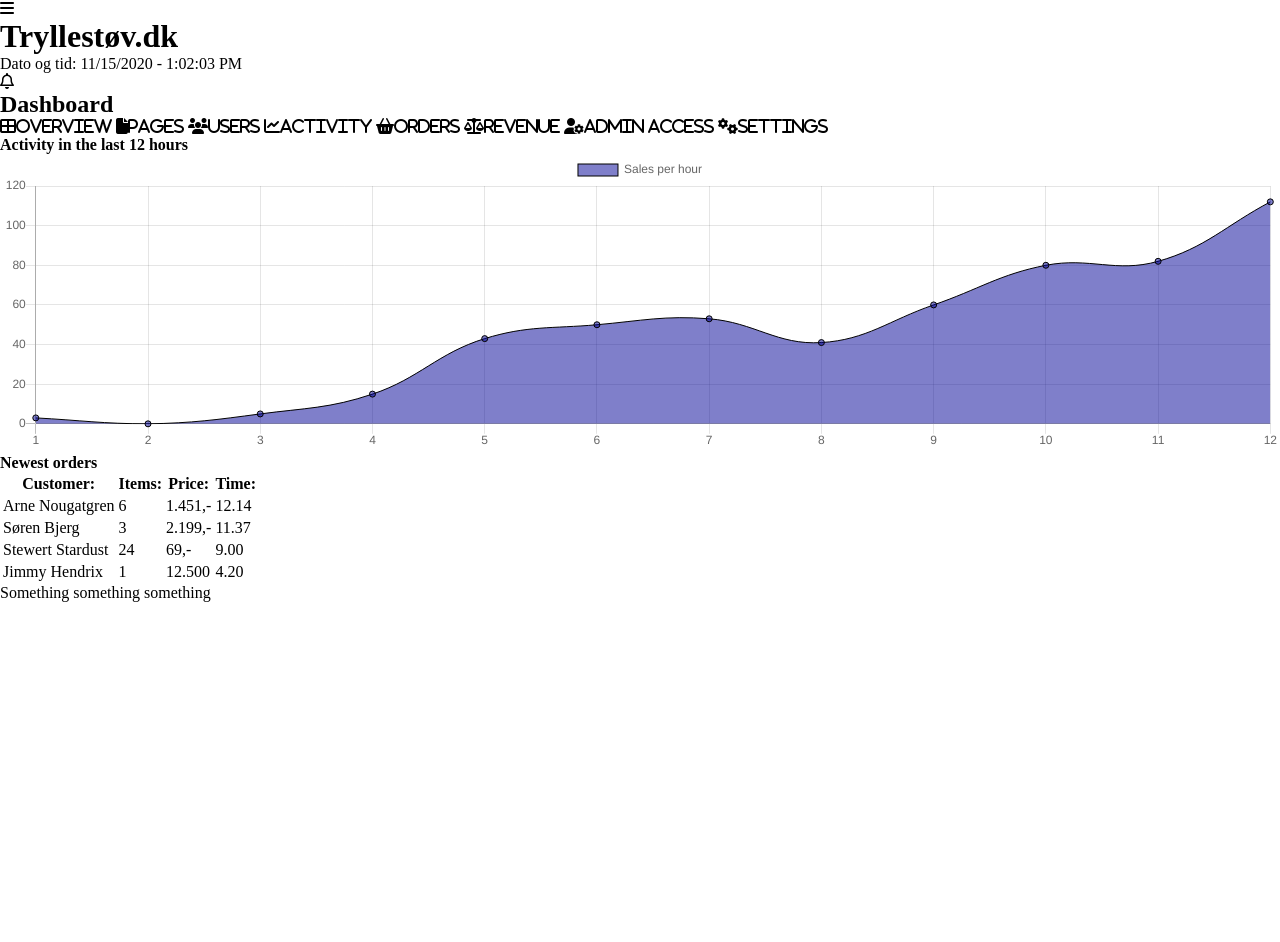
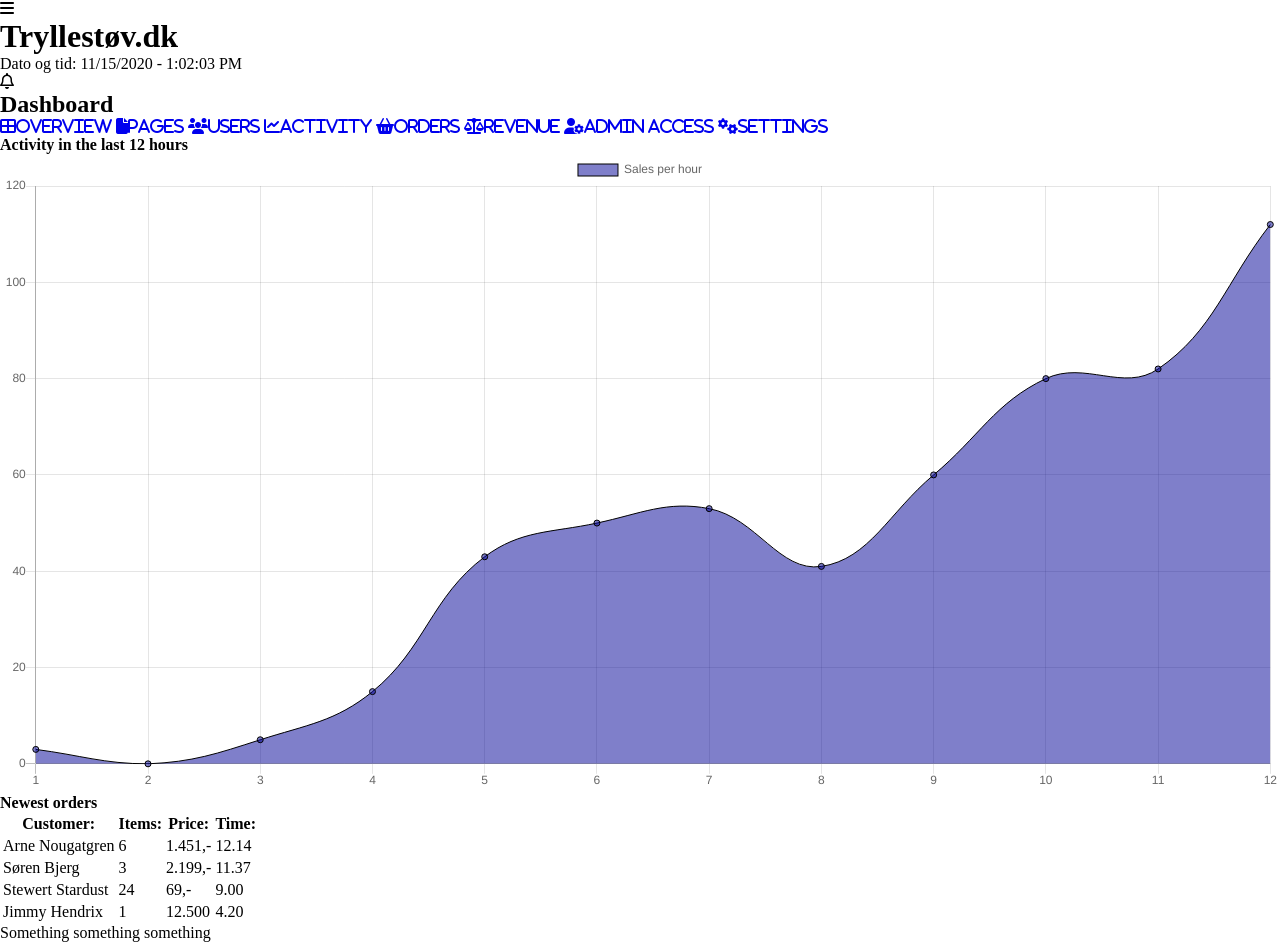
Before and after one commit to slippins/Dashboard, a website: page index.html in a window 1280 px wide. Before the commit the page ends 800 px from the top, so only its background shows below. Drawn offline with nearby package versions, Linux system fonts and the light colour scheme.

Commit message:
rettet stort bogstav og ændret menuen

```diff
--- a/index.html
+++ b/index.html
@@ -27,7 +27,7 @@
 </head>
 <body>
 
-    <div class="Header">
+    <div class="header">
         <i class="fas fa-bars"></i>
         <h1>Tryllestøv.dk</h1>
         <div id="datoTid">
@@ -41,19 +41,20 @@
     </div>
     <div class="dashboardMenu">
         <h2>Dashboard</h2>
-        <i class="fas fa-th-large">Overview</i>
-        <i class="fas fa-file">Pages</i>
-        <i class="fas fa-users">Users</i>
-        <i class="fas fa-chart-line">Activity</i>
-        <i class="fas fa-shopping-basket">Orders</i>
-        <i class="fas fa-balance-scale">Revenue</i>
-        <i class="fas fa-user-cog">Admin Access</i>
-        <i class="fas fa-cogs">Settings</i>
+        <a href="#"><i class="fas fa-th-large">Overview</i></a>
+        <a href="#"><i class="fas fa-file">Pages</i></a>
+        <a href="#"><i class="fas fa-users">Users</i></a>
+        <a href="#"><i class="fas fa-chart-line">Activity</i></a>
+        <a href="#"><i class="fas fa-shopping-basket">Orders</i></a>
+        <a href="#"><i class="fas fa-balance-scale">Revenue</i></a>
+        <a href="#"><i class="fas fa-user-cog">Admin Access</i></a>
+        <a href="#"><i class="fas fa-cogs">Settings</i></a>
+
     </div>
     <div class="main">
         <div class="dashboard-tile" id="last-hour">
             <strong>Activity in the last 12 hours</strong>
-            <canvas id="salesChart" style="position: relative; height:15vh; width:40vw"></canvas>
+            <canvas id="salesChart" ></canvas>
         </div>
         <div class="dashboard-tile" id="newest-orders">
             <strong>Newest orders</strong>
```
